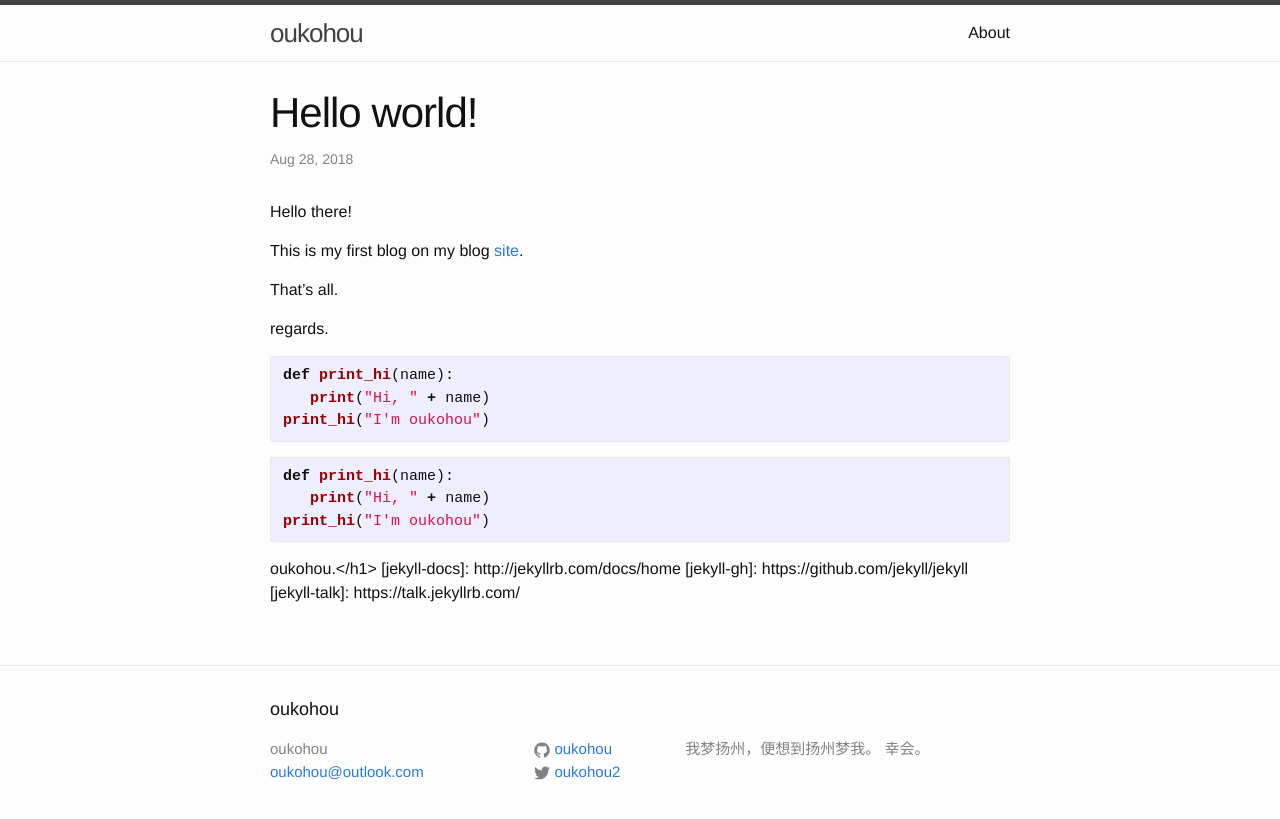
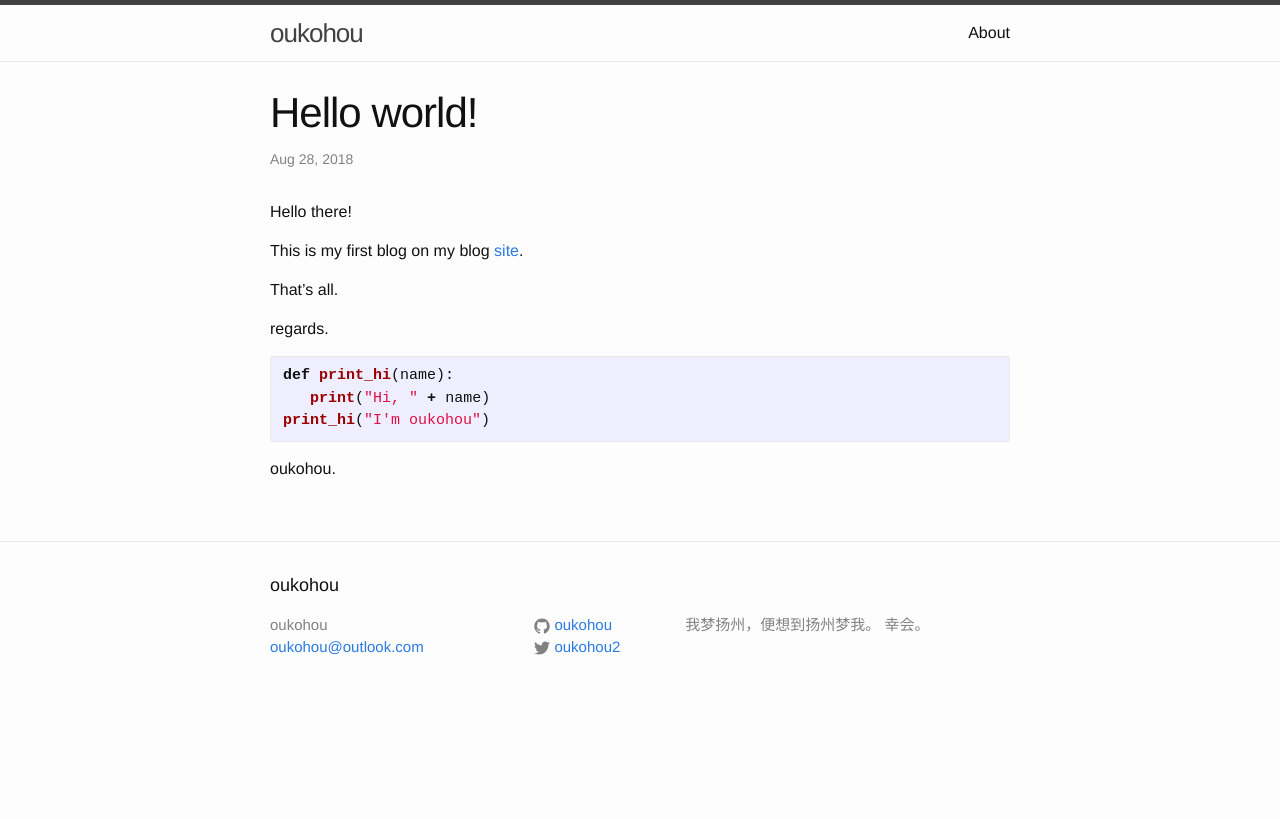
Before and after one commit to oukohou/oukohou.github.io, a Jekyll site: the page built from _posts/2018-08-28-Hello-world!.markdown, in a window 1280 px wide. Shown: the top 819 px of the page. Built offline with Jekyll 4.4.1, drawn with Linux system fonts in a browser that asks for light colours.

Commit message:
change contents in Hello world.
Signed-off-by: oukohou <oukohou@outlook.com>

````diff
--- a/_posts/2018-08-28-Hello-world!.markdown
+++ b/_posts/2018-08-28-Hello-world!.markdown
@@ -19,13 +19,9 @@ def print_hi(name):
 print_hi("I'm oukohou")
 {% endhighlight %}
 
-```python
-def print_hi(name):
-   print("Hi, " + name)
-print_hi("I'm oukohou")
-```
 
-<h9 align = "right">oukohou.</h1>
+<h9 align = "right">oukohou.</h9>
+
 
 [jekyll-docs]: http://jekyllrb.com/docs/home
 [jekyll-gh]:   https://github.com/jekyll/jekyll
````
